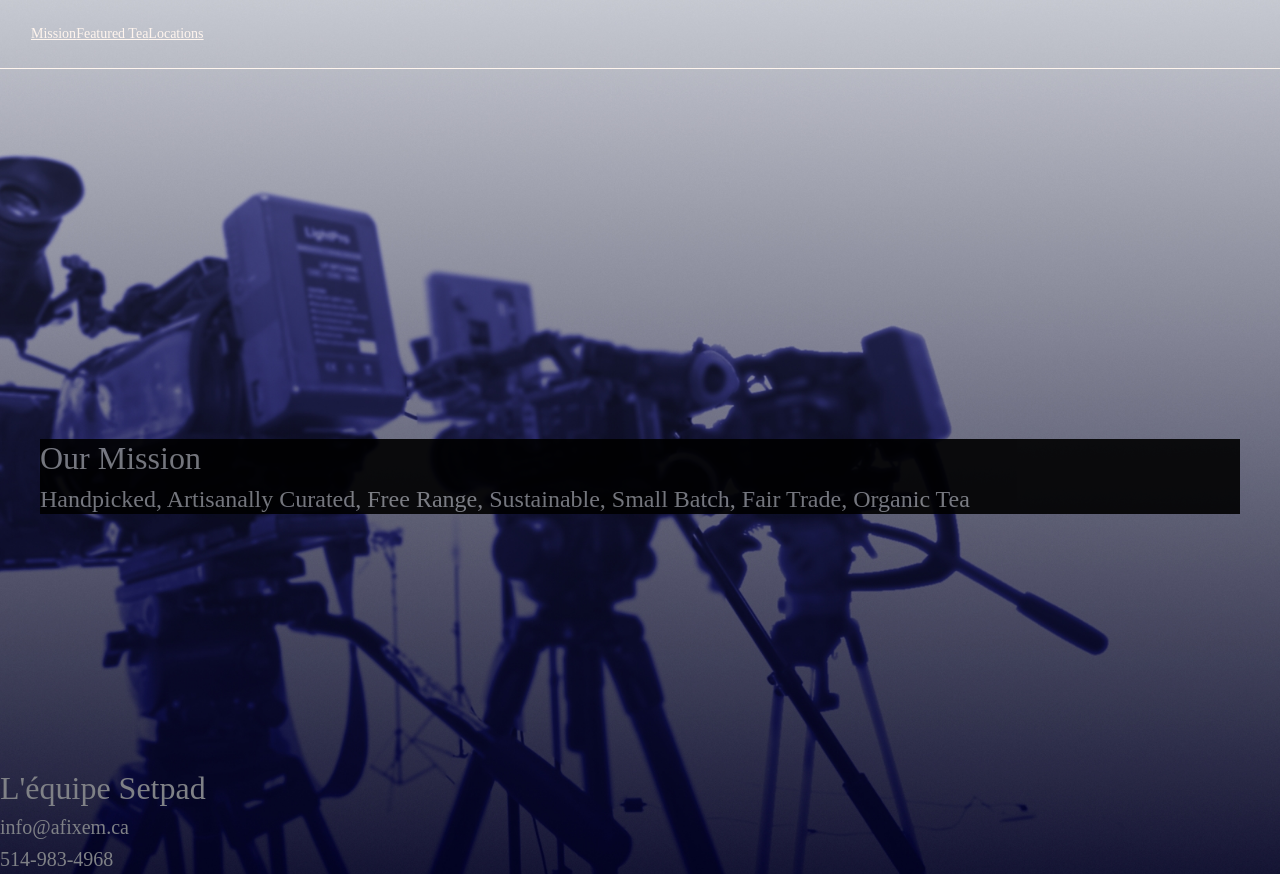
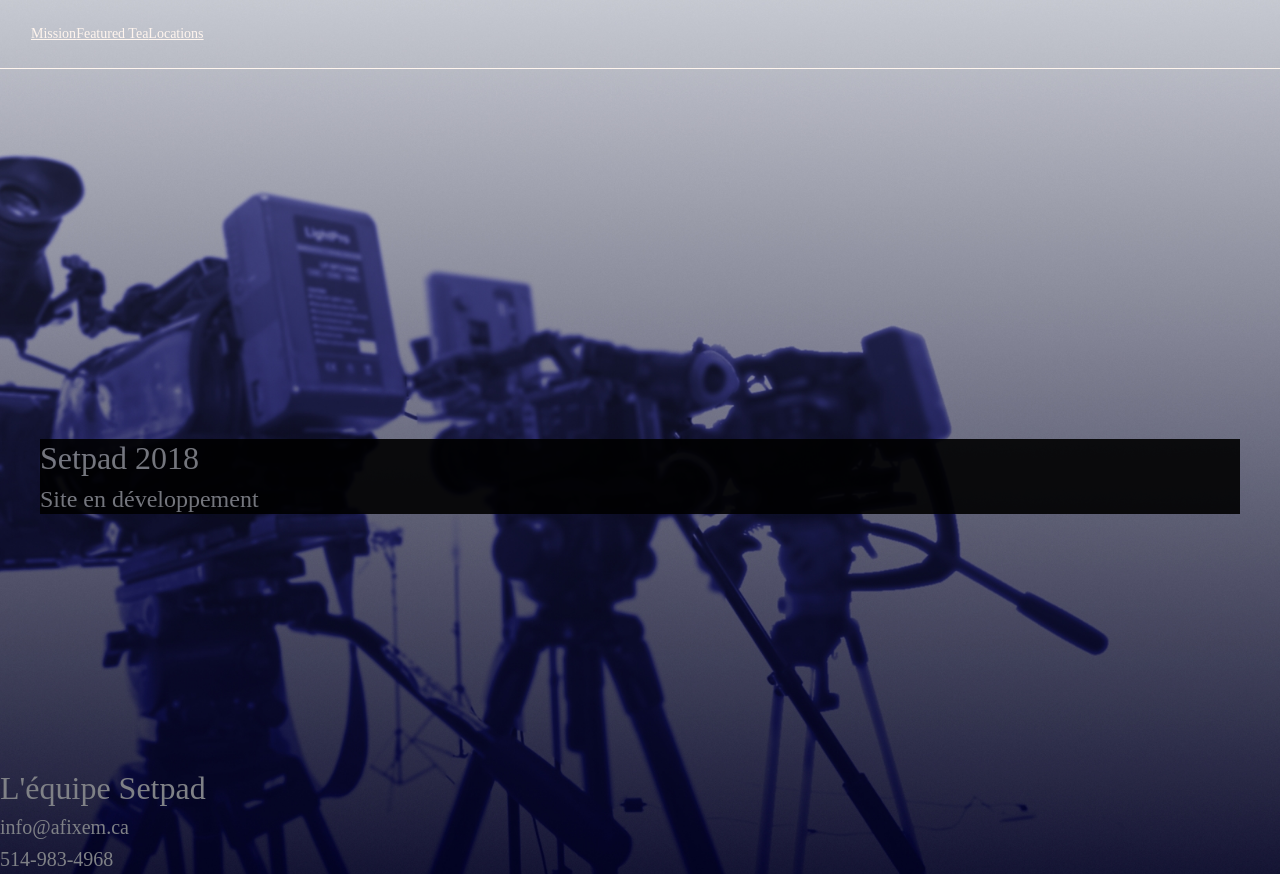
Before and after one commit to bpmfunk/bpmfunk.github.io, a plain HTML site: page index.html in a window 1280 px wide. Shown: the top 874 px of the page. Drawn offline with nearby package versions, Linux system fonts and the light colour scheme; a web font is replaced by a local one.

Commit message:
Reconnecting

```diff
--- a/index.html
+++ b/index.html
@@ -23,9 +23,9 @@
   <div class='content'>
     <div class='maintop'>
       <div class='mission'>
-      <h2>Our Mission
+      <h2>Setpad 2018
       </h2>
-      <h4>Handpicked, Artisanally Curated, Free Range, Sustainable, Small Batch, Fair Trade, Organic Tea
+      <h4>Site en développement
       </h4>
       </div>
     </div>
--- a/resources/css/styles.css
+++ b/resources/css/styles.css
@@ -64,7 +64,8 @@ footer {
     padding-left: 20px;
 }
 
-@media only screen and (max-width: 959px) and (min-width: 768px)
+@media only screen and (max-width: 959px) and (min-width: 768px) {
 body #boxed-layout-pro {
     width: 100%;
+  }
 }
```
Also changed, not shown: Xscratch/index.html (added).
